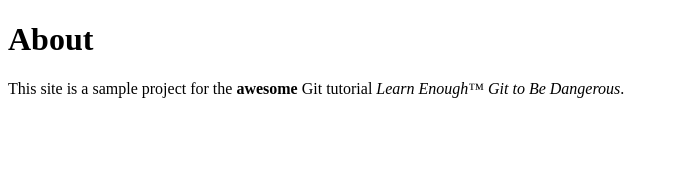
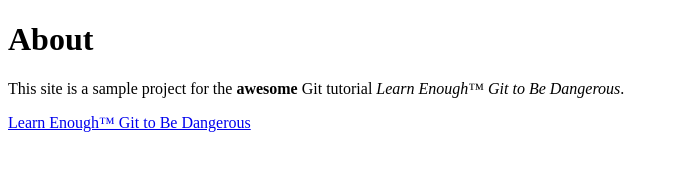
Before and after one commit to lplade/lab5_sharing, a plain HTML site: page about.html in a window 1280 px wide. Shown: the whole page, without its empty margins (0-679 px from the left). Drawn offline with Linux system fonts and the light colour scheme.

Commit message:
Add link to tutorial title

```diff
--- a/about.html
+++ b/about.html
@@ -9,5 +9,6 @@
       This site is a sample project for the <strong>awesome</strong> Git
       tutorial <em>Learn Enough™ Git to Be Dangerous</em>.
     </p>
+    <a href="http://learnenough.com/git-tutorial">Learn Enough™ Git to Be Dangerous</a>
    </body>
  </html>
```
